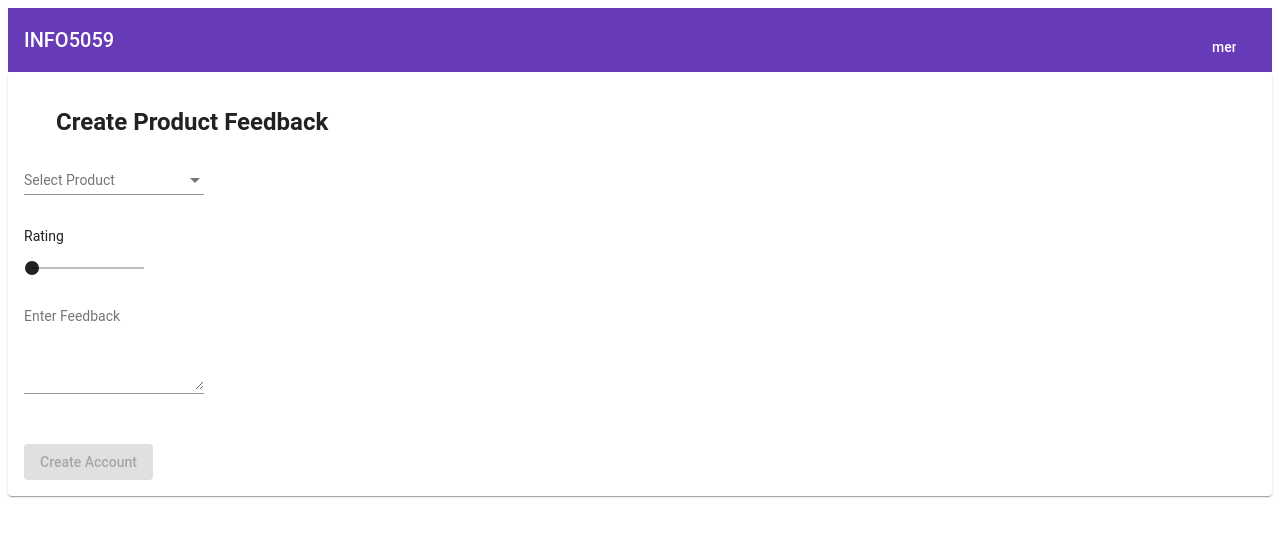
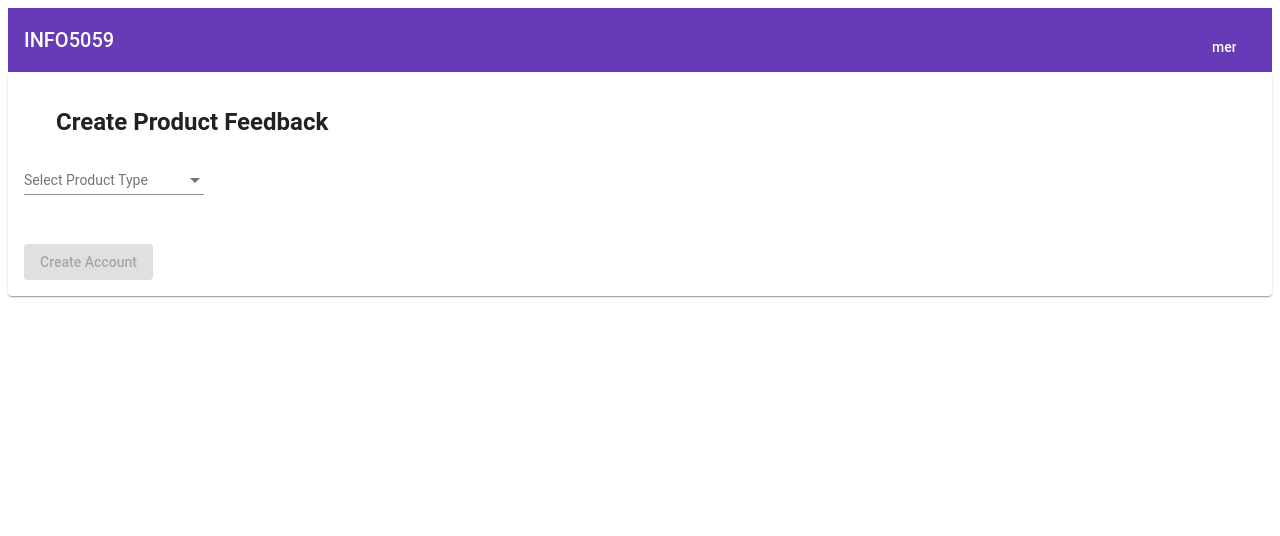
Before and after one commit to MarvinHernandez/Techlead, an Angular app in the folder TechleadClient/: page /createproductfeedback in a window 1280 px wide. Shown: the top 536 px of the page. Built offline with nearby package versions, Linux system fonts and the light colour scheme.

Commit message:
Added the product type drop down as well as requiring the user to choose a type before seeing the product dropdown, rating selector, and the feedback text area. Also started implementing the subscription for the product type drop down.

```diff
--- a/TechleadClient/src/app/product-feedback/product-feedback-create/product-feedback-create.component.html
+++ b/TechleadClient/src/app/product-feedback/product-feedback-create/product-feedback-create.component.html
@@ -4,15 +4,29 @@
       <h2>Create Product Feedback</h2>
     </mat-card-header>
     <mat-card-content>
-      <!-- TODO: Figure out how the member will be inputted (talk to the group) -->
+      <!--Product Type-->
       <div layout="row">
-
+        <mat-form-field>
+          <mat-select matInput placeholder="Select Product Type" formControlName="productTypeSelection"
+                      value="productType" (valueChange)="onChangeProductType()">
+            <mat-option [value]="" disabled selected>Product Type</mat-option>
+            <mat-option [value]="'phone'">Phone</mat-option>
+            <mat-option [value]="'pc'">PC</mat-option>
+            <mat-option [value]="'laptop'">Laptop</mat-option>
+          </mat-select>
+          <mat-error flex *ngIf="productTypeSelection.errors &&
+          (productTypeSelection.dirty || productTypeSelection.touched)" align="end">
+            <p *ngIf="productTypeSelection.hasError('required')">Product Type is required</p>
+          </mat-error>
+        </mat-form-field>
       </div>
-      <!-- Product Selection -->
+      <!--Feedback info appears after a product type is selected-->
+      <div layout="row" *ngIf="selectedProductType">
+        <!--Product Selection-->
         <!-- TODO: Get The selection populated with the products (wait for the products code to be implemented) -->
         <div layout="row">
           <mat-form-field>
-          <mat-select matInput placeholder="Select Product" formControlName="productSelection">
+            <mat-select matInput placeholder="Select Product" formControlName="productSelection" value="selectedProduct">
 
             </mat-select>
             <mat-error flex *ngIf="productSelection.errors && (productSelection.dirty || productSelection.touched)"
@@ -33,7 +47,7 @@
             <p *ngIf="rating.hasError('required')">Rating is required.</p>
           </mat-error>
         </div>
-      <!-- Feedback text -->
+        <!--Feedback text-->
         <div layout="row">
           <mat-form-field>
             <textarea matInput formControlName="feedbackField" placeholder="Enter Feedback" cols="40" rows="5"></textarea>
@@ -41,6 +55,7 @@
               <p *ngIf="feedbackField.hasError('required')">Feedback is required.</p>
             </mat-error>
           </mat-form-field>
+        </div>
       </div>
       <span>
         <br/>
--- a/TechleadClient/src/app/product-feedback/product-feedback-create/product-feedback-create.component.ts
+++ b/TechleadClient/src/app/product-feedback/product-feedback-create/product-feedback-create.component.ts
@@ -1,33 +1,56 @@
-import { Component, OnInit } from '@angular/core';
+import { Component, OnInit, OnDestroy } from '@angular/core';
 import {FormControl, FormGroup, FormBuilder, Validators, Form, FormsModule} from '@angular/forms';
 import {ProductFeedbackService} from '../../services/product-feedback.service';
+import {Subscription} from 'rxjs';
 
 @Component({
   selector: 'app-product-feedback-create',
   templateUrl: './product-feedback-create.component.html',
   styleUrls: ['./product-feedback-create.component.scss']
 })
-export class ProductFeedbackCreateComponent implements OnInit {
+export class ProductFeedbackCreateComponent implements OnInit, OnDestroy {
   createFeedbackForm: FormGroup;
   rating: FormControl;
   feedbackField: FormControl;
   productSelection: FormControl;
+  productTypeSelection: FormControl;
+  selectedProductType: boolean;
+  subscriptions: Subscription;
 
   constructor(private builder: FormBuilder, public feedbackService: ProductFeedbackService) {
     this.rating = new FormControl('', Validators.compose([Validators.required]));
     this.feedbackField = new FormControl('', Validators.compose([Validators.required]));
     this.productSelection = new FormControl('', Validators.compose([Validators.required]));
+    this.productTypeSelection = new FormControl('', Validators.compose([Validators.required]));
   }// constructor
 
   ngOnInit(): void {
     this.createFeedbackForm = this.builder.group({
       rating: this.rating,
       productSelection: this.productSelection,
-      feedbackField: this.feedbackField
+      feedbackField: this.feedbackField,
+      productTypeSelection: this.productTypeSelection
     });
+    this.selectedProductType = false;
+    this.subscriptions = new Subscription();
   }// ngOnInit
 
-  createFeedback() {
+  // Creates the feedback
+  createFeedback(): void {
     //TODO: Inplement the create feedback method
   }// createFeedback
+
+  // When the product type is changed
+  onChangeProductType(): void {
+    const xSubscription = this.createFeedbackForm.get('productTypeSelection').valueChanges.subscribe(value => {
+      console.log(value);
+      this.selectedProductType = true;
+    });
+
+    this.subscriptions.add(xSubscription);
+  }// onChangeProductType
+
+  ngOnDestroy(): void {
+    this.subscriptions.unsubscribe();
+  }// ngOnDestroy
 }// ProductFeedbackCreateComponent
```
Also changed, not shown: 1 other file (tests, documents, lock files or other folders). Lines whose indentation alone changed are shown as unchanged.
